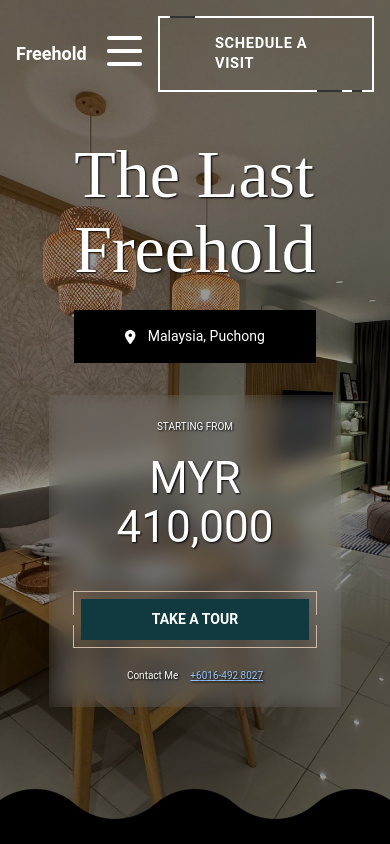
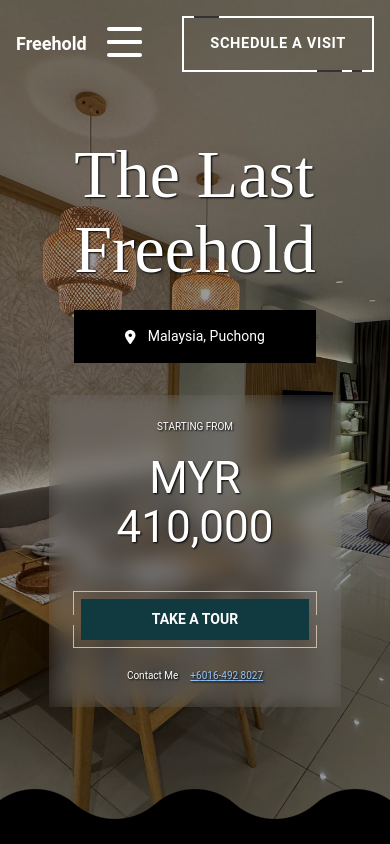
Before and after one commit to jaspetham/Property-Landing-Page, a Next.js app: page / in a window 390 px wide. Shown: the top 844 px of the page. Built offline with nearby package versions, Linux system fonts and the light colour scheme.

Commit message:
update fancy text button

```diff
--- a/src/app/shared/SpecialButton/SpecialButton.module.scss
+++ b/src/app/shared/SpecialButton/SpecialButton.module.scss
@@ -115,7 +115,7 @@
     }
 }
 @media  screen and (max-width:768px) {
-    .special-button{
+    .fancy .text{
         padding-left: 0;
     }
 }
```
